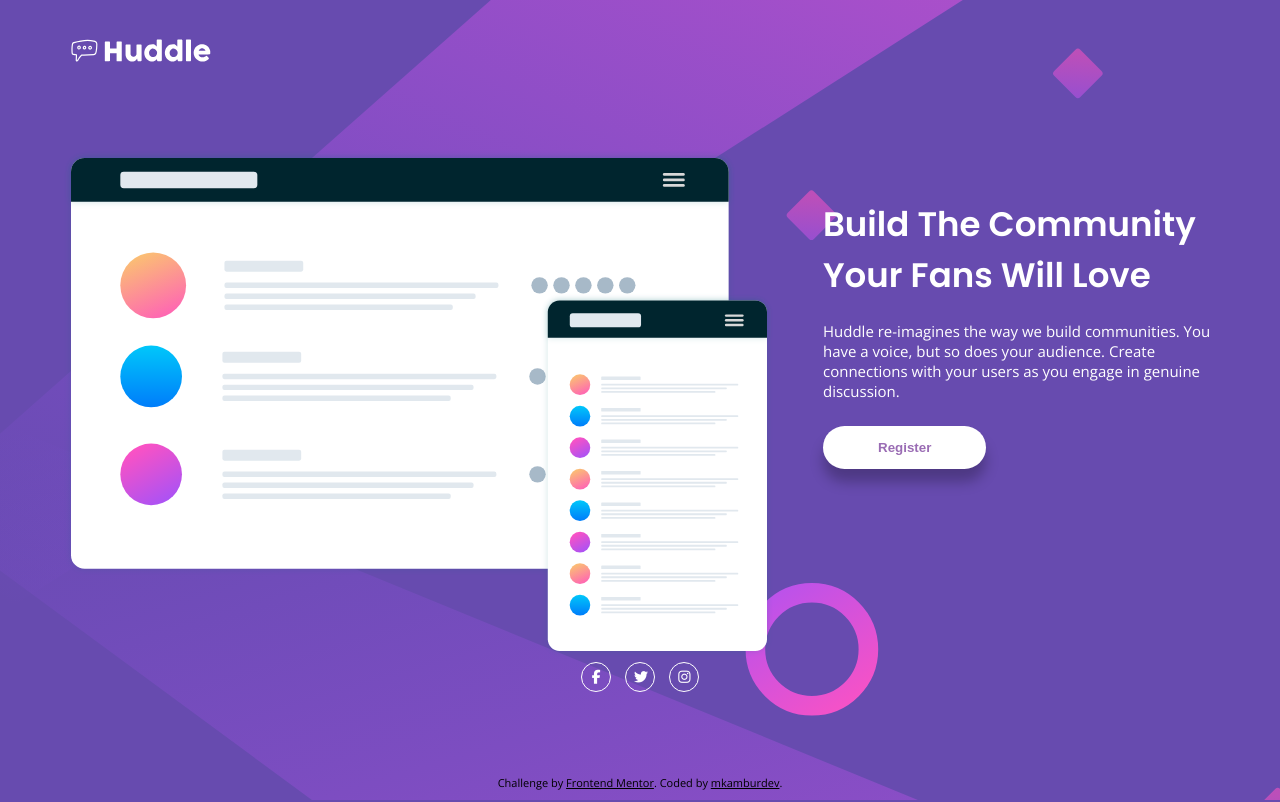
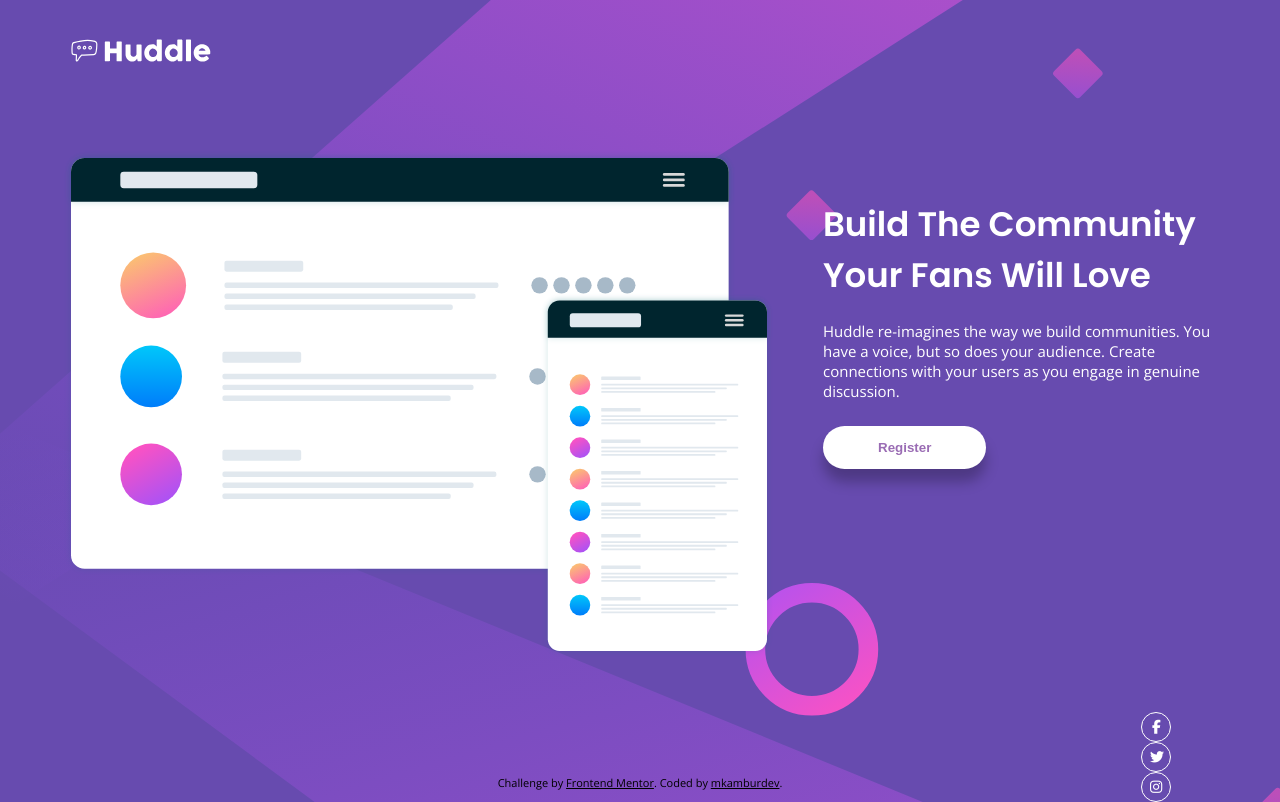
Before and after one commit to mkamburdev/huddle-landing-page, a plain HTML site: page index.html in a window 1280 px wide. Drawn offline with nearby package versions, Linux system fonts and the light colour scheme.

Commit message:
Update style.css

```diff
--- a/style.css
+++ b/style.css
@@ -80,6 +80,11 @@ main {
     color: white;
 }
 
+.social-media {
+    margin-top: 50px;
+    margin-left: 67em;
+}
+
 .social-media i{
     color: white;
     border: 1px solid white;
@@ -100,6 +105,7 @@ main {
 .social-media i:hover {
     color: rgb(235, 121, 250);
     border-color: rgb(235, 121, 250);
+    cursor: pointer;
 }
 
 footer {
```
